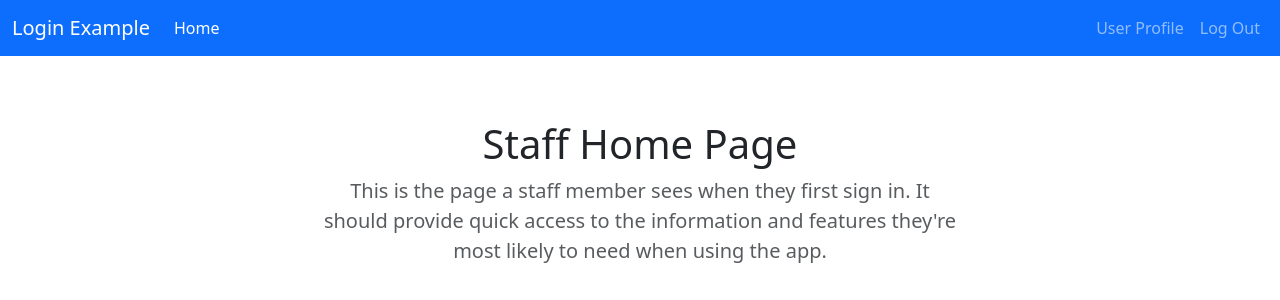
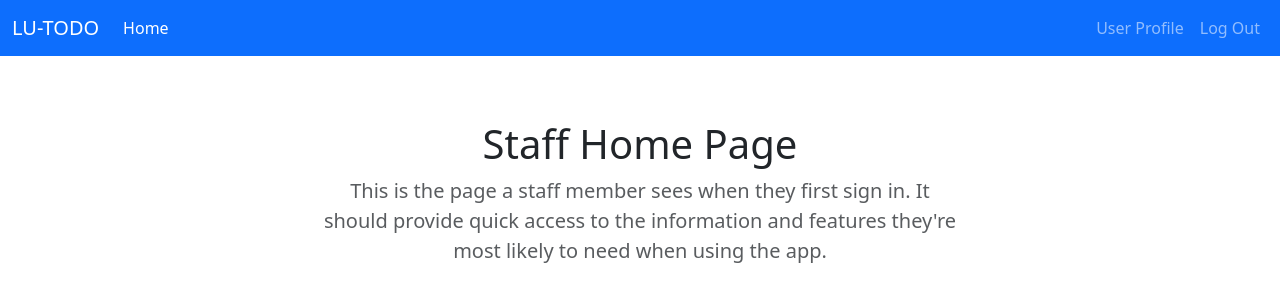
Before and after one commit to Ming-Liu-1170030/LU-TODO, a Flask app: page /staff/home in a window 1280 px wide. Shown: the top 300 px of the page. Run offline with Flask 3, Linux system fonts and the light colour scheme; the visitor is signed in with stand-in values (Sample User, id 1); some libraries are stand-ins or nearby versions.

Commit message:
Update project branding and README skeleton

```diff
--- a/loginapp/templates/access_denied.html
+++ b/loginapp/templates/access_denied.html
@@ -3,7 +3,7 @@
   <head>
     <meta charset="utf-8">
     <meta name="viewport" content="width=device-width, initial-scale=1">
-    <title>Access Denied - Login Example</title>
+    <title>Access Denied - LU-TODO</title>
     <link href="https://cdn.jsdelivr.net/npm/bootstrap@5.3.3/dist/css/bootstrap.min.css" rel="stylesheet" integrity="sha384-QWTKZyjpPEjISv5WaRU9OFeRpok6YctnYmDr5pNlyT2bRjXh0JMhjY6hW+ALEwIH" crossorigin="anonymous">
   </head>
   <body>
--- a/loginapp/templates/login.html
+++ b/loginapp/templates/login.html
@@ -3,7 +3,7 @@
   <head>
     <meta charset="utf-8">
     <meta name="viewport" content="width=device-width, initial-scale=1">
-    <title>Login Example</title>
+    <title>LU-TODO</title>
     <link href="https://cdn.jsdelivr.net/npm/bootstrap@5.3.3/dist/css/bootstrap.min.css" rel="stylesheet" integrity="sha384-QWTKZyjpPEjISv5WaRU9OFeRpok6YctnYmDr5pNlyT2bRjXh0JMhjY6hW+ALEwIH" crossorigin="anonymous">
   </head>
   <body>
--- a/loginapp/templates/signup.html
+++ b/loginapp/templates/signup.html
@@ -3,7 +3,7 @@
   <head>
     <meta charset="utf-8">
     <meta name="viewport" content="width=device-width, initial-scale=1">
-    <title>Sign Up - Login Example</title>
+    <title>Sign Up - LU-TODO</title>
     <link href="https://cdn.jsdelivr.net/npm/bootstrap@5.3.3/dist/css/bootstrap.min.css" rel="stylesheet" integrity="sha384-QWTKZyjpPEjISv5WaRU9OFeRpok6YctnYmDr5pNlyT2bRjXh0JMhjY6hW+ALEwIH" crossorigin="anonymous">
   </head>
   <body>
--- a/loginapp/templates/userbase.html
+++ b/loginapp/templates/userbase.html
@@ -21,7 +21,7 @@
 	<head>
 		<meta charset="utf-8">
 		<meta name="viewport" content="width=device-width, initial-scale=1">
-		<title>{% block title %}{% endblock %} - Login Example</title>
+		<title>{% block title %}{% endblock %} - LU-TODO</title>
 		<link href="https://cdn.jsdelivr.net/npm/bootstrap@5.3.3/dist/css/bootstrap.min.css" rel="stylesheet" integrity="sha384-QWTKZyjpPEjISv5WaRU9OFeRpok6YctnYmDr5pNlyT2bRjXh0JMhjY6hW+ALEwIH" crossorigin="anonymous">
 	</head>
 	<body>
@@ -29,7 +29,7 @@
 
 		<nav class="navbar navbar-expand-sm navbar-dark bg-primary mb-3">
 			<div class="container-fluid">
-				<a class="navbar-brand" href="/">Login Example</a>
+				<a class="navbar-brand" href="/">LU-TODO</a>
 				<button class="navbar-toggler" type="button" data-bs-toggle="collapse" data-bs-target="#navbarSupportedContent" aria-controls="navbarSupportedContent" aria-expanded="false" aria-label="Toggle navigation">
 					<span class="navbar-toggler-icon"></span>
 				</button>
```
Also changed, not shown: README.md.
